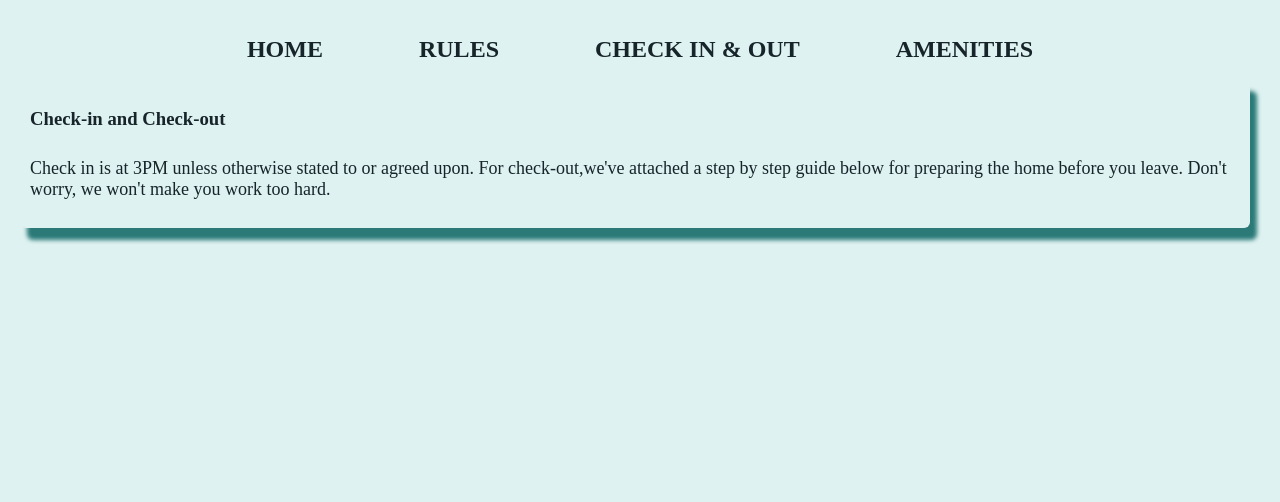
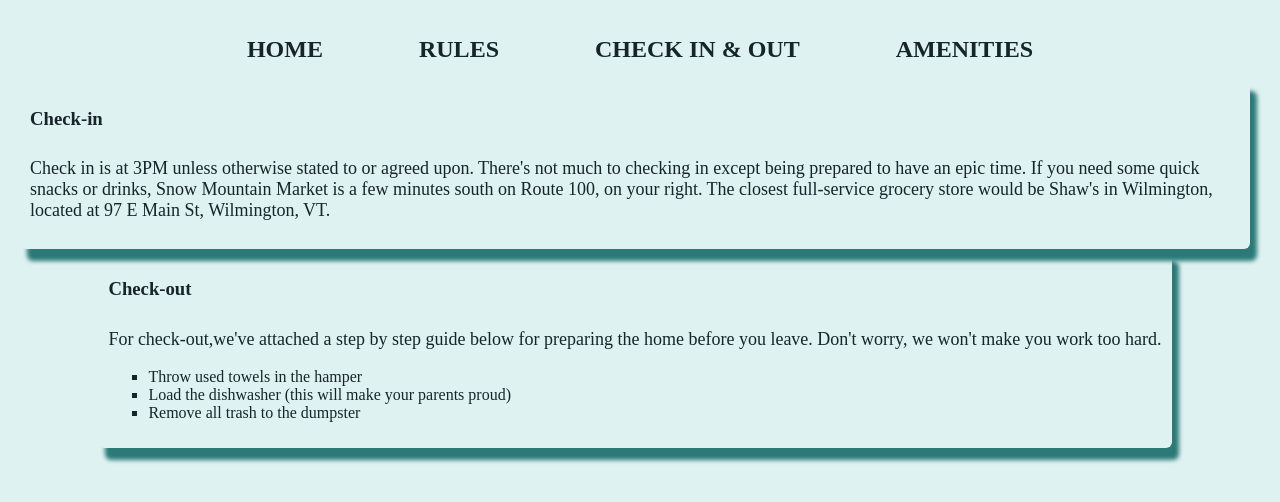
Before and after one commit to mikegoolsby/mtnvillage, a Next.js app: page /checkinout in a window 1280 px wide. Shown: the top 502 px of the page. Built offline with nearby package versions, Linux system fonts and the light colour scheme; a web font is replaced by a local one.

Commit message:
adds more content around rules and checkin procedures

```diff
--- a/pages/checkinout.js
+++ b/pages/checkinout.js
@@ -6,6 +6,8 @@ import styled from 'styled-components';
 const PageStyle = styled.div`
   display: flex;
   justify-content: center;
+  align-items: center;
+  flex-direction: column;
 `
 
 const TextDiv = styled.div`
@@ -15,6 +17,10 @@ const TextDiv = styled.div`
   margin-right: 10px;
 `
 
+const List = styled.ul`
+  list-style-type: square;
+`
+
 export default function CheckIn() {
     return (
       <>
@@ -22,8 +28,17 @@ export default function CheckIn() {
         <Font>
             <PageStyle>
               <TextDiv className="excepthere">
-                <h3>Check-in and Check-out</h3>
-                <p>Check in is at 3PM unless otherwise stated to or agreed upon. For check-out,we've attached a step by step guide below for preparing the home before you leave. Don't worry, we won't make you work too hard.</p>
+                <h3>Check-in</h3>
+                <p>Check in is at 3PM unless otherwise stated to or agreed upon. There&apos;s not much to checking in except being prepared to have an epic time. If you need some quick snacks or drinks, Snow Mountain Market is a few minutes south on Route 100, on your right. The closest full-service grocery store would be Shaw&apos;s in Wilmington, located at 97 E Main St, Wilmington, VT.</p>
+              </TextDiv>
+              <TextDiv className="excepthere">
+                <h3>Check-out</h3>
+                <p>For check-out,we&apos;ve attached a step by step guide below for preparing the home before you leave. Don&apos;t worry, we won&apos;t make you work too hard.</p>
+                <List>
+                  <li>Throw used towels in the hamper</li>
+                  <li>Load the dishwasher (this will make your parents proud)</li>
+                  <li>Remove all trash to the dumpster</li>
+                </List>
               </TextDiv>
             </PageStyle>
         </Font>
--- a/pages/index.js
+++ b/pages/index.js
@@ -20,11 +20,11 @@ export default function Home() {
           <div>
             <h1 className='title'>Welcome to Vermont. Welcome to Mount Snow. Welcome Home.</h1>
             <div className='img-align'>
-              <img src='/images/mountsnow.JPG'></img>
+              <img alt="drone image depicting the snowy mountainscape of Mount Snow in West Dover, Vermont" src='/images/mountsnow.JPG'></img>
             </div>
           </div>
           <div>
-            <h3>We're happy you're here.</h3>
+            <h3>We&apos;re happy you&apos;re here. Please feel free to leverage this digital flipbook for the duration of your stay. Most of the information you&apos;ll need will be in here. Except dad jokes. Those aren&apos;t in here.</h3>
             <br/>
             <br/>
             <h3>Oh yeah, the wifi password: </h3>
```
Also changed, not shown: pages/houserules.js (+4 -3 lines).
